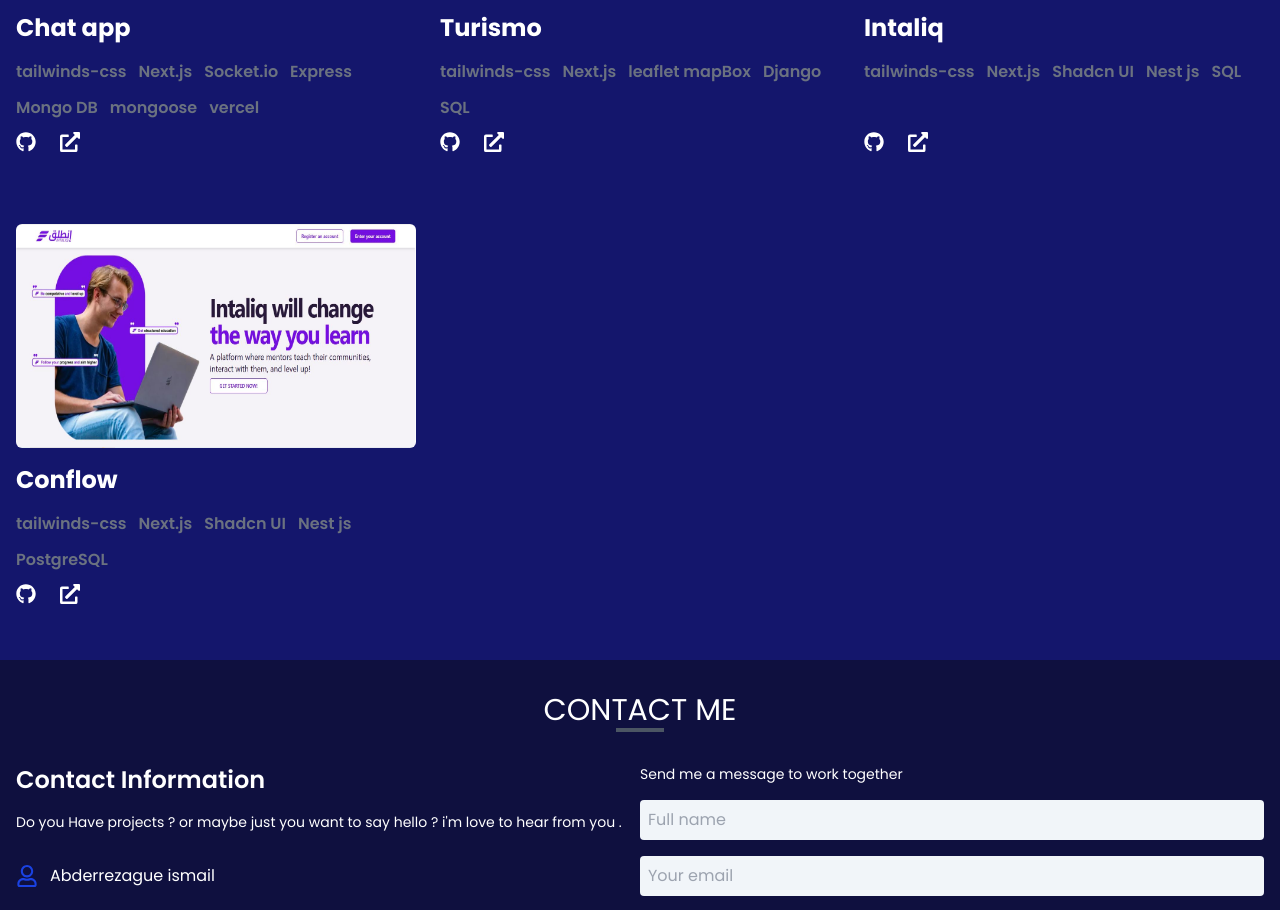
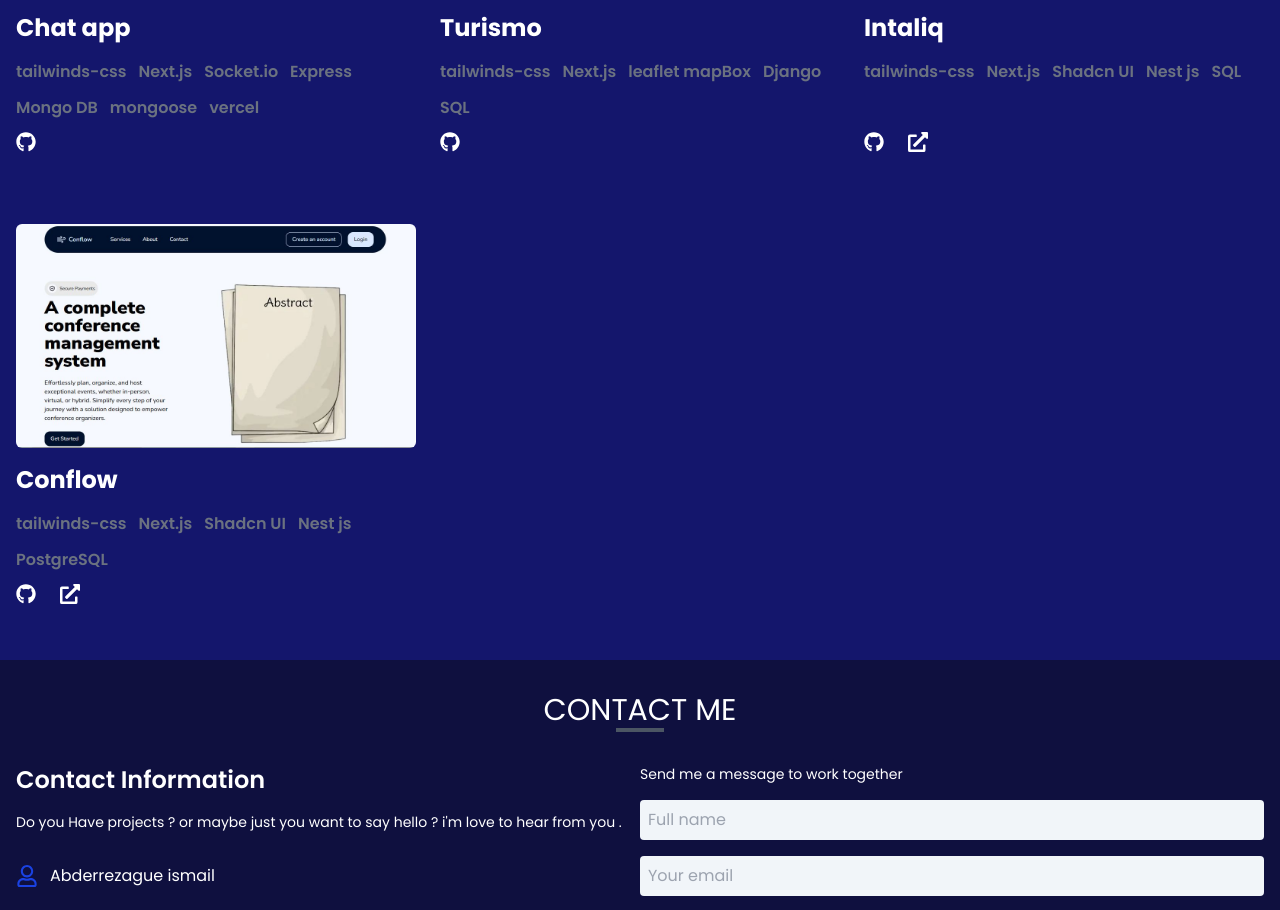
Before and after one commit to Abdousimo/Portfolio, a Next.js app: page / in a window 1280 px wide. Shown: the part 2720-3630 px from the top of the page. Built offline with nearby package versions, Linux system fonts and the light colour scheme.

Commit message:
fixing sections

```diff
--- a/src/data.js
+++ b/src/data.js
@@ -66,7 +66,7 @@ export const WorksArray = [
           {name:"mongoose"} ,
           {name:"vercel"}],
     gitHub: "https://github.com/Abdousimo/Chat-App",
-    demo: "https://chat-app-cluw.vercel.app/"
+    demo: ""
   },
   {
     id: 5,
@@ -81,7 +81,7 @@ export const WorksArray = [
           {name:"SQL"}
         ],
     gitHub: "https://github.com/Abdousimo/Turismo",
-    demo: "/"
+    demo: ""
   },
   {
     id: 6,
@@ -102,7 +102,7 @@ export const WorksArray = [
     id: 7,
     title: "Conflow",
     description: "Description for project five",
-    image: "/intaliq.JPG",
+    image: "/conflow.JPG",
     techs:[
           {name:"tailwinds-css"},
           {name:"Next.js"} ,
```
Also changed, not shown: public/conflow.JPG (added), 1 other file (tests, documents, lock files or other folders).
